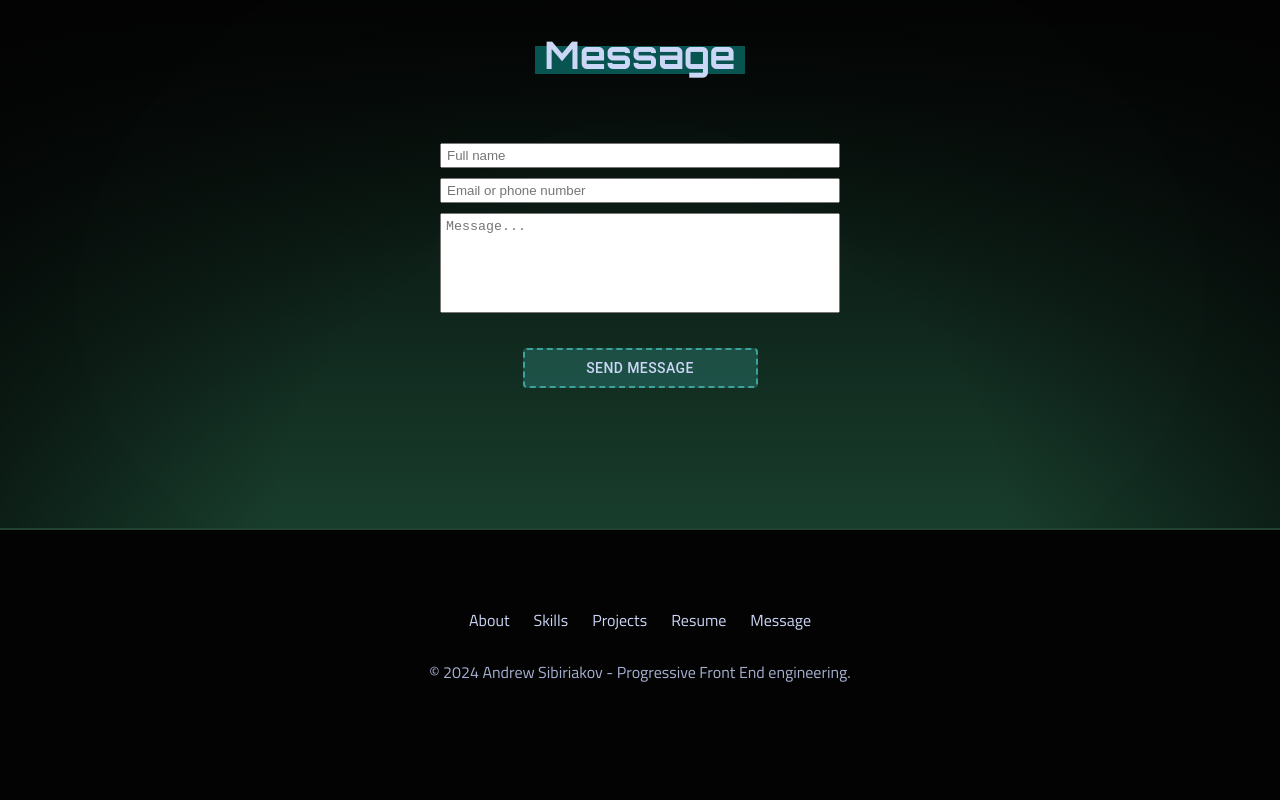
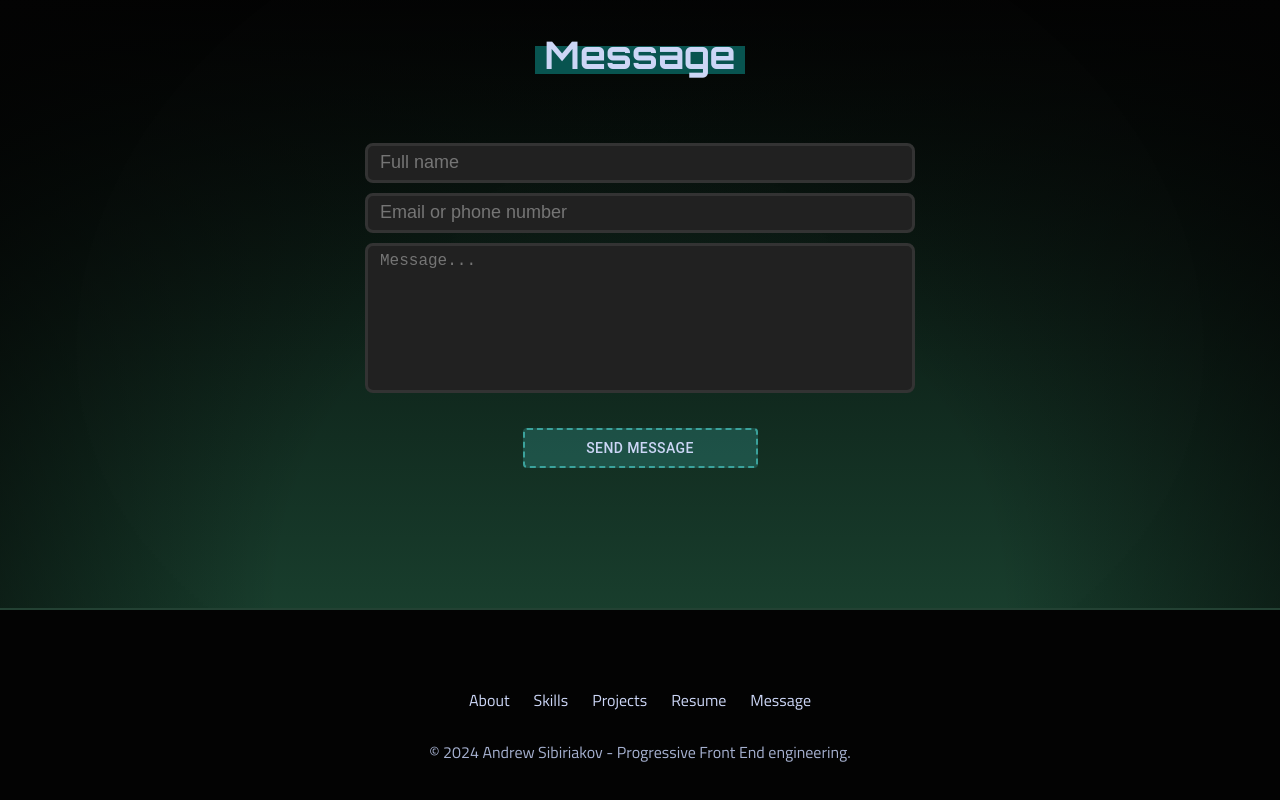
Before and after one commit to sibiryakov090591/portfolio_src, a React (Create React App) app: page / in a window 1280 px wide. Shown: the part 4313-5113 px from the top of the page. Before the commit the page ends 5047 px from the top, so only its background shows below. Built offline with nearby package versions, Linux system fonts and the light colour scheme; no server answers.

Commit message:
styled contact form and added success alert

```diff
--- a/package.json
+++ b/package.json
@@ -6,6 +6,7 @@
     "@emailjs/browser": "^3.11.0",
     "@material-ui/core": "^4.12.3",
     "@material-ui/icons": "^4.11.2",
+    "@material-ui/lab": "^4.0.0-alpha.61",
     "@testing-library/jest-dom": "^5.11.4",
     "@testing-library/react": "^11.1.0",
     "@testing-library/user-event": "^12.1.10",
--- a/src/blocks/contacts/Contacts.tsx
+++ b/src/blocks/contacts/Contacts.tsx
@@ -7,6 +7,11 @@ import emailjs from "@emailjs/browser";
 import useAppTheme from "../../themes/ThemeStyles";
 import { useI18n } from "../../services/I18next";
 import CircularProgress from "@material-ui/core/CircularProgress";
+import Snackbar from "@material-ui/core/Snackbar";
+import Alert from "@material-ui/lab/Alert";
+import Slide from "@material-ui/core/Slide";
+
+const transition = (props: any) => <Slide {...props} direction="up" />;
 
 const Contacts: React.FC = () => {
   const classes = useStyles();
@@ -15,6 +20,11 @@ const Contacts: React.FC = () => {
   const formRef = useRef(null);
 
   const [sending, setSending] = useState(false);
+  const [open, setOpen] = React.useState(true);
+
+  const onCloseAlert = (e: any, reason: string) => {
+    if (reason !== "clickaway") setOpen(false);
+  };
 
   const sendEmail = (e: any) => {
     e.preventDefault();
@@ -71,9 +81,21 @@ const Contacts: React.FC = () => {
             className={`${appTheme.button} ${classes.button}`}
           >
             {sending && <CircularProgress disableShrink />}
-            {t("button")}
+            {sending ? t("sending") : t("button")}
           </Button>
         </form>
+        <Snackbar
+          open={open}
+          onClose={onCloseAlert}
+          autoHideDuration={5000}
+          anchorOrigin={{ vertical: "bottom", horizontal: "center" }}
+          TransitionComponent={transition}
+          key={transition ? transition.name : ""}
+        >
+          <Alert elevation={6} variant="filled" severity="success">
+            {t("alert")}
+          </Alert>
+        </Snackbar>
       </Container>
     </section>
   );
--- a/src/blocks/contacts/styles.ts
+++ b/src/blocks/contacts/styles.ts
@@ -26,26 +26,34 @@ export const useStyles = makeStyles((theme: AppTheme) => ({
     display: "flex",
     flexDirection: "column",
     marginBottom: 50,
-    width: 400,
-    "@media screen and (max-width: 520px)": {
-      width: "100%",
-    },
+    maxWidth: 550,
+    width: "100%",
   },
   input: {
     zIndex: 1,
-    padding: "0 5px",
+    padding: "6px 12px",
     width: "100%",
-    height: 25,
+    height: 40,
+    fontSize: 18,
     marginBottom: 10,
     outline: "none",
+    border: `3px solid ${theme.palette.skill.border}`,
+    borderRadius: 8,
+    backgroundColor: theme.palette.skill.background,
+    color: "#ffffff",
   },
   textarea: {
     width: "100%",
-    minHeight: 100,
+    height: 150,
     resize: "none",
-    padding: 5,
+    padding: "6px 12px",
     outline: "none",
+    fontSize: 16,
     zIndex: 1,
+    border: `3px solid ${theme.palette.skill.border}`,
+    borderRadius: 8,
+    backgroundColor: theme.palette.skill.background,
+    color: "#ffffff",
   },
   button: {
     margin: "35px auto 0 !important",
--- a/src/blocks/hire-me/HireMe.tsx
+++ b/src/blocks/hire-me/HireMe.tsx
@@ -19,12 +19,14 @@ const HireMe: React.FC = () => {
   useEffect(() => {
     gsap.registerPlugin(ScrollTrigger);
     gsap.from(elem_1.current, {
+      y: 20,
+      opacity: 0,
+      duration: 1,
+      ease: "circ.out",
       scrollTrigger: {
         trigger: elem_1.current,
-        start: "top 70%",
+        start: "top 60%",
       },
-      opacity: 0,
-      duration: 0.6,
     });
   }, []);
 
--- a/src/services/en/translation.json
+++ b/src/services/en/translation.json
@@ -51,8 +51,10 @@
   },
   "contacts": {
     "button": "Send message",
+    "sending": "Sending",
     "name": "Full name",
     "email": "Email or phone number",
-    "textarea": "Message..."
+    "textarea": "Message...",
+    "alert": "Thank you, I will answer you as soon as possible!"
   }
 }
--- a/src/services/es/translation.json
+++ b/src/services/es/translation.json
@@ -51,8 +51,10 @@
   },
   "contacts": {
     "button": "Enviar mensaje",
+    "sending": "Enviando",
     "name": "Nombre completo",
     "email": "Correo electrónico o número de teléfono",
-    "textarea": "Mensaje..."
+    "textarea": "Mensaje...",
+    "alert": "Gracias, te responderé lo antes posible!"
   }
 }
--- a/src/services/ru/translation.json
+++ b/src/services/ru/translation.json
@@ -51,8 +51,10 @@
   },
   "contacts": {
     "button": "Отправить",
+    "sending": "Отправляется",
     "name": "Ваше имя",
     "email": "Ваш почтовый адрес или телефон",
-    "textarea": "Сообщение..."
+    "textarea": "Сообщение...",
+    "alert": "Спасибо, я отвечу вам как можно скорее!"
   }
 }
```
Also changed, not shown: 1 other file (tests, documents, lock files or other folders).
